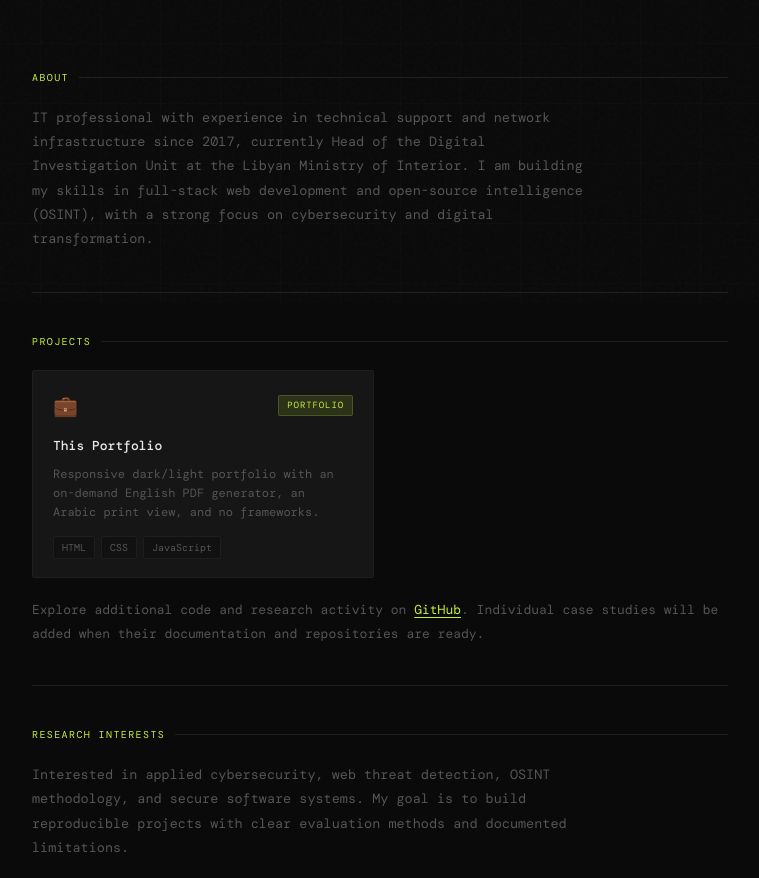
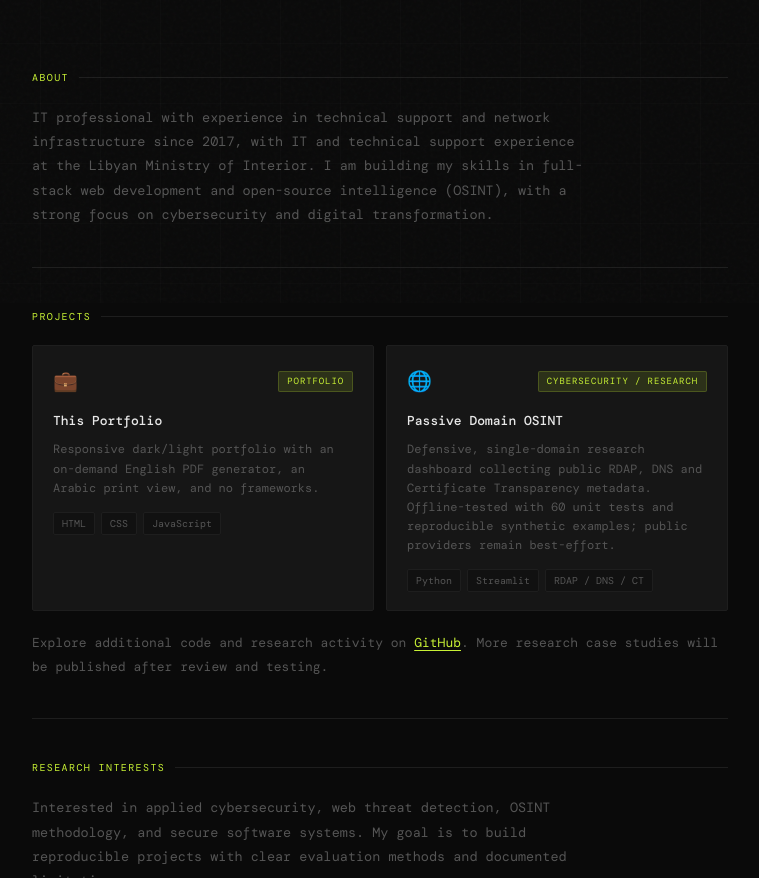
Before and after one commit to mdrhoobe/mdrhoobe.github.io, a plain HTML site: page index.html in a window 1280 px wide. Shown: the part 497-1375 px from the top of the page, without its empty margins (260-1019 px from the left). Drawn offline with nearby package versions, Linux system fonts and the light colour scheme; a web font is replaced by a local one.

Commit message:
feat(portfolio): showcase tested Passive Domain OSINT project

```diff
--- a/index.html
+++ b/index.html
@@ -5,7 +5,7 @@
   <meta name="viewport" content="width=device-width, initial-scale=1.0"/>
 
   <title>Mohammed Ridha Mansour Salih — Full Stack Developer & OSINT Researcher</title>
-  <meta name="description" content="Full Stack Developer, OSINT Researcher and Head of the Digital Investigation Unit, based in Tripoli, Libya.">
+  <meta name="description" content="IT professional interested in software development, public-source OSINT research and cybersecurity, based in Tripoli, Libya.">
   <meta name="author" content="Mohammed Ridha Mansour Salih">
   <meta name="keywords" content="Full Stack Developer, OSINT, Cybersecurity, Digital Investigation, Libya">
 
@@ -137,7 +137,7 @@
       <p class="section-label" id="about-label">About</p>
       <p class="about-text">
         IT professional with experience in technical support and network infrastructure
-        since 2017, currently Head of the Digital Investigation Unit at the Libyan
+        since 2017, with IT and technical support experience at the Libyan
         Ministry of Interior. I am building my skills in full-stack web development and
         open-source intelligence (OSINT), with a strong focus on cybersecurity and
         digital transformation.
@@ -165,11 +165,22 @@
           </div>
         </a>
 
-        <!-- Add documented, publicly accessible repositories here after verifying their URLs.
-             For each research project include problem, method, results, tests, and limitations. -->
+        <a class="project-card" href="https://github.com/mdrhoobe/passive-domain-osint" target="_blank" rel="noopener noreferrer">
+          <div class="project-header">
+            <span class="project-icon" aria-hidden="true">🌐</span>
+            <span class="project-tag">Cybersecurity / Research</span>
+          </div>
+          <div class="project-name">Passive Domain OSINT</div>
+          <div class="project-desc">Defensive, single-domain research dashboard collecting public RDAP, DNS and Certificate Transparency metadata. Offline-tested with 60 unit tests and reproducible synthetic examples; public providers remain best-effort.</div>
+          <div class="project-stack">
+            <span class="stack-tag">Python</span>
+            <span class="stack-tag">Streamlit</span>
+            <span class="stack-tag">RDAP / DNS / CT</span>
+          </div>
+        </a>
 
       </div>
-      <p class="project-guidance">Explore additional code and research activity on <a href="https://github.com/mdrhoobe" target="_blank" rel="noopener noreferrer">GitHub</a>. Individual case studies will be added when their documentation and repositories are ready.</p>
+      <p class="project-guidance">Explore additional code and research activity on <a href="https://github.com/mdrhoobe" target="_blank" rel="noopener noreferrer">GitHub</a>. More research case studies will be published after review and testing.</p>
     </section>
 
     <hr class="divider">
```
